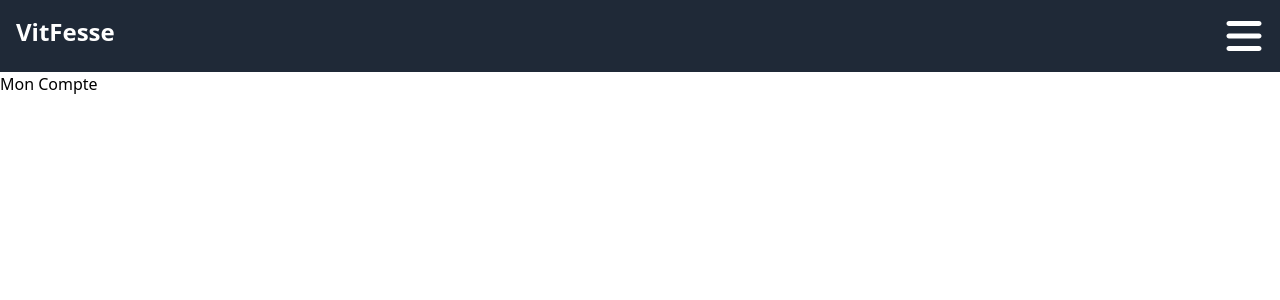
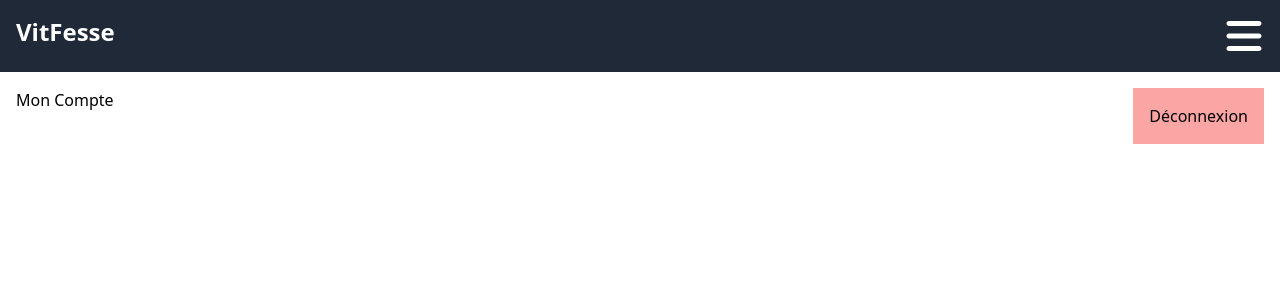
Before and after one commit to Arnaudb78/studio_miam_mvp_frontend, a Next.js app: page /account in a window 1280 px wide. Shown: the top 300 px of the page. Built offline with nearby package versions, Linux system fonts and the light colour scheme; sample sign-in values are in the browser's storage.

Commit message:
FEAT: can create user and receive User and JWT

```diff
--- a/app/account/page.tsx
+++ b/app/account/page.tsx
@@ -1,10 +1,30 @@
+"use client";
+
 import Navbar from "@/components/navbar";
+import { useState } from "react";
 
 export default function Account() {
+    function checkIfConnected() {
+        if (!sessionStorage.getItem("user")) {
+            window.location.href = "/connect";
+        }
+    }
+
+    checkIfConnected();
+
+    function clearStorage() {
+        sessionStorage.clear();
+    }
+
     return (
         <>
             <Navbar />
-            <p>Mon Compte</p>
+            <section className="w-full flex justify-between p-4 ">
+                <p>Mon Compte</p>
+                <a className="bg-red-300 p-4" onClick={clearStorage} href="/">
+                    Déconnexion
+                </a>
+            </section>
         </>
     );
 }
--- a/components/footer.tsx
+++ b/components/footer.tsx
@@ -1,7 +1,7 @@
 export default function Footer() {
     return (
         <footer className="bg-gray-800 text-white p-4 mt-10">
-            <p className="text-center">© 2024 Studio-Miam. Tous droits réservés.</p>
+            <p className="text-center">© 2024 Vitfess. Tous droits réservés.</p>
         </footer>
     );
 }
--- a/components/form-create.tsx
+++ b/components/form-create.tsx
@@ -5,6 +5,15 @@ import { useRouter } from "next/navigation";
 
 interface FormCreateProps {
     setShowSignup: Dispatch<SetStateAction<boolean>>;
+}
+
+interface User {
+    firstname: string;
+    lastname: string;
+    mail: string;
+    password: string;
+    confirmPassword: string;
+    newsletter: boolean;
 }
 
 const FormCreate: React.FC<FormCreateProps> = ({ setShowSignup }) => {
@@ -37,7 +46,7 @@ const FormCreate: React.FC<FormCreateProps> = ({ setShowSignup }) => {
             },
             body: JSON.stringify({ firstname, lastname, mail, password, confirmPassword, newsletter }),
         });
-
+        response.json().then((data) => sessionStorage.setItem("user", JSON.stringify(data)));
         if (response.ok) {
             alert("Compte créé !");
             setFirstname("");
--- a/components/navbar.tsx
+++ b/components/navbar.tsx
@@ -7,12 +7,20 @@ export default function Navbar() {
     const [menu, setMenu] = useState(false);
     const [isVisible, setIsVisible] = useState(true);
     const [lastScrollY, setLastScrollY] = useState(0);
+    const [isConnected, setIsConnected] = useState(false);
 
     function toggleMenu() {
         setMenu(!menu);
     }
 
+    function handleConnect() {
+        if (sessionStorage.getItem("user")) {
+            setIsConnected(true);
+        }
+    }
+
     useEffect(() => {
+        handleConnect();
         const handleScroll = () => {
             const currentScrollY = window.scrollY;
 
@@ -55,9 +63,7 @@ export default function Navbar() {
                     <li>
                         <a href="/">Notre histoire</a>
                     </li>
-                    <li>
-                        <a href="/connect">Mon compte</a>
-                    </li>
+                    <li>{isConnected ? <a href="/account">Mon Compte</a> : <a href="/connect">Connexion</a>}</li>
                 </ul>
             </div>
         </nav>
```
Also changed, not shown: index.html (+4 -3 lines), public/icon.png (added).
